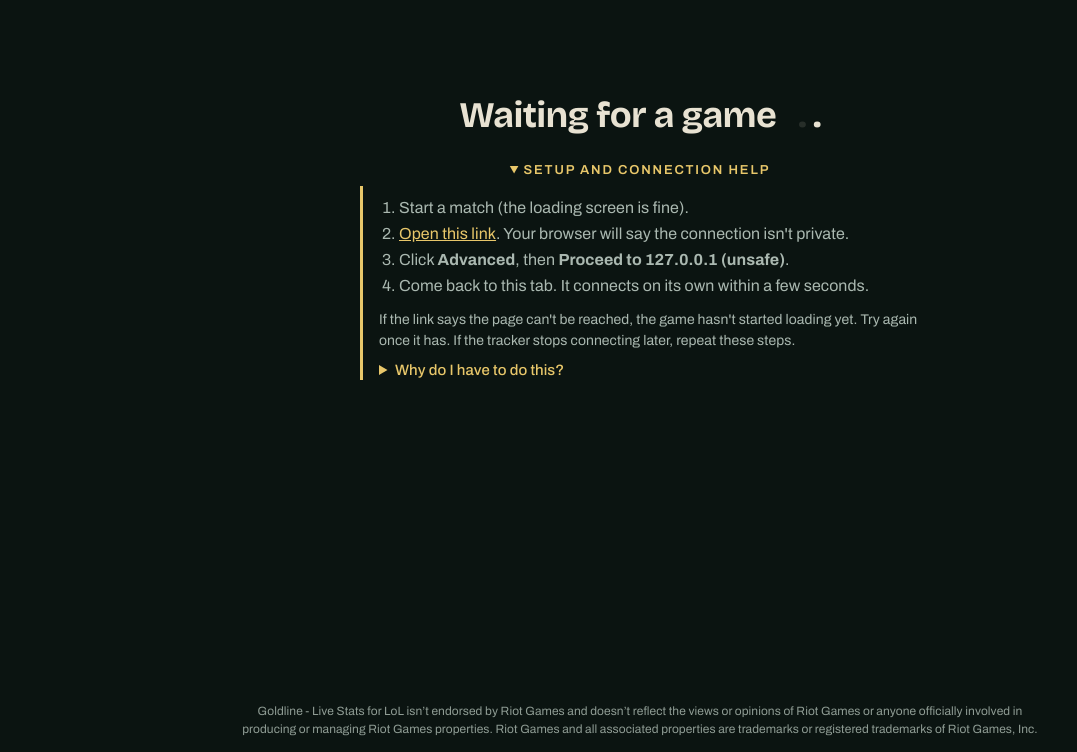
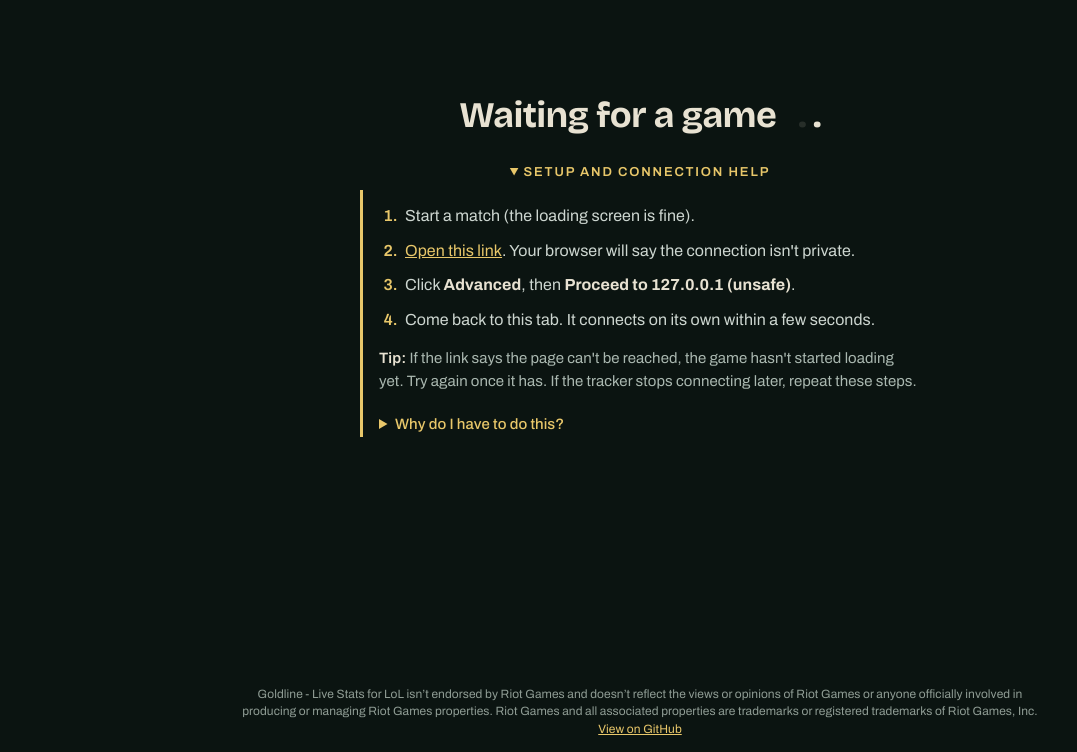
Before and after one commit to mwatiker/goldline, a browser extension: page extension/dashboard.html in a window 1280 px wide. Shown: the part 48-800 px from the top of the page, without its empty margins (0-1077 px from the left). Drawn offline with Linux system fonts and the light colour scheme; no server answers.

Commit message:
README: add screenshots and browser warning explainer; sync waiting screen updates

```diff
--- a/extension/dashboard.css
+++ b/extension/dashboard.css
@@ -26,7 +26,7 @@ main { max-width: 1600px; margin: 0 auto; padding: 20px 16px 40px; }
 #waiting .dots span:nth-child(2) { animation-delay: .4s; }
 #waiting .dots span:nth-child(3) { animation-delay: .8s; }
 @keyframes dot { 0%, 20% { opacity: 0; } 40%, 80% { opacity: 1; } 100% { opacity: 0; } }
-#waiting .help { width: 100%; max-width: 560px; margin: 26px auto 0; color: var(--dim); font-size: 16px; interpolate-size: allow-keywords; }
+#waiting .help { width: 100%; max-width: 560px; margin: 26px auto 0; color: #cdd6d0; font-size: 16px; line-height: 1.55; interpolate-size: allow-keywords; }
 #waiting .help > summary { font-size: 13px; }
 /* Fallback (no ::details-content support): plain instant open with a bordered block. */
 #waiting .help[open] { text-align: left; border-left: 3px solid var(--gold); padding: 4px 0 4px 16px; }
@@ -34,15 +34,17 @@ main { max-width: 1600px; margin: 0 auto; padding: 20px 16px 40px; }
   #waiting .help[open] { text-align: center; border-left: 0; padding: 0; }
   #waiting .help::details-content { block-size: 0; overflow: hidden; opacity: 0; text-align: left; border-left: 3px solid var(--gold); padding-left: 16px; margin-top: 8px; transition: block-size .35s ease, opacity .25s ease, content-visibility .35s allow-discrete; }
   #waiting .help[open]::details-content { block-size: auto; opacity: 1; }
-  @media (prefers-reduced-motion: reduce) { #waiting .help::details-content { transition: none; } }
+  #waiting .why::details-content { block-size: 0; overflow: hidden; opacity: 0; transition: block-size .35s ease, opacity .25s ease, content-visibility .35s allow-discrete; }
+  #waiting .why[open]::details-content { block-size: auto; opacity: 1; }
+  @media (prefers-reduced-motion: reduce) { #waiting .help::details-content, #waiting .why::details-content { transition: none; } }
 }
 #waiting summary { cursor: pointer; font-weight: 600; letter-spacing: .14em; text-transform: uppercase; font-size: 12px; }
-#waiting ol { margin: 12px 0; padding-left: 20px; } #waiting li { margin-bottom: 5px; }
+#waiting ol { margin: 14px 0 0; padding-left: 22px; } #waiting li { margin-bottom: 10px; padding-left: 4px; } #waiting li::marker { color: var(--gold); font-weight: 600; } #waiting li b { color: var(--text); font-weight: 700; }
 #waiting a, #waiting summary { color: var(--gold); }
-#waiting .why { margin-top: 10px; } #waiting .why summary { font-size: 15px; font-weight: 500; letter-spacing: .005em; text-transform: none; }
+#waiting .why { margin-top: 20px; color: var(--dim); } #waiting .why summary { font-size: 15px; font-weight: 500; letter-spacing: .005em; text-transform: none; }
 #waiting .legal { position: fixed; bottom: 14px; left: 50%; transform: translateX(-50%); width: min(820px, calc(100% - 32px)); margin: 0; text-align: center; font-size: 12px; line-height: 1.45; color: var(--faint); text-wrap: pretty; }
-#waiting .why p { margin: 8px 0 0; }
-#waiting .tip { margin: 0; font-size: 14px; line-height: 1.5; text-wrap: pretty; }
+#waiting .why p { margin: 8px 0 0; font-size: 15px; }
+#waiting .tip { margin: 14px 0 0; font-size: 15px; line-height: 1.55; color: var(--dim); text-wrap: pretty; } #waiting .tip b { color: var(--text); font-weight: 600; }
 #waiting summary:focus-visible, #waiting a:focus-visible { outline: 2px solid var(--gold); outline-offset: 3px; border-radius: 2px; }
 
 /* header */
--- a/extension/dashboard.html
+++ b/extension/dashboard.html
@@ -20,14 +20,14 @@
         <li>Click <b>Advanced</b>, then <b>Proceed to 127.0.0.1 (unsafe)</b>.</li>
         <li>Come back to this tab. It connects on its own within a few seconds.</li>
       </ol>
-      <p class="tip">If the link says the page can't be reached, the game hasn't started loading yet. Try again once it has. If the tracker stops connecting later, repeat these steps.</p>
+      <p class="tip"><b>Tip:</b> If the link says the page can't be reached, the game hasn't started loading yet. Try again once it has. If the tracker stops connecting later, repeat these steps.</p>
       <details class="why">
         <summary>Why do I have to do this?</summary>
-        <p>Your browser doesn’t recognize the security certificate used by the League of Legends client, so it displays a warning.</p>
-        <p>The address 127.0.0.1 points back to your own computer, so the connection stays local.</p>
+        <p>Goldline reads your match data from the League of Legends client on your computer (127.0.0.1). Your browser doesn’t recognize its certificate, so it shows a warning.</p>
+        <p>Goldline has no accounts or tracking and sends nothing to the developer.</p>
       </details>
     </details>
-    <p class="legal">Goldline - Live Stats for LoL isn’t endorsed by Riot Games and doesn’t reflect the views or opinions of Riot Games or anyone officially involved in producing or managing Riot Games properties. Riot Games and all associated properties are trademarks or registered trademarks of Riot Games, Inc.</p>
+    <p class="legal">Goldline - Live Stats for LoL isn’t endorsed by Riot Games and doesn’t reflect the views or opinions of Riot Games or anyone officially involved in producing or managing Riot Games properties. Riot Games and all associated properties are trademarks or registered trademarks of Riot Games, Inc. <a href="https://github.com/mwatiker/goldline" target="_blank" rel="noopener">View on GitHub</a></p>
   </div>
   <div id="game" hidden>
     <div class="top">
```
Also changed, not shown: README.md, screenshots/dashboard.png (added), screenshots/team-totals.png (added).
